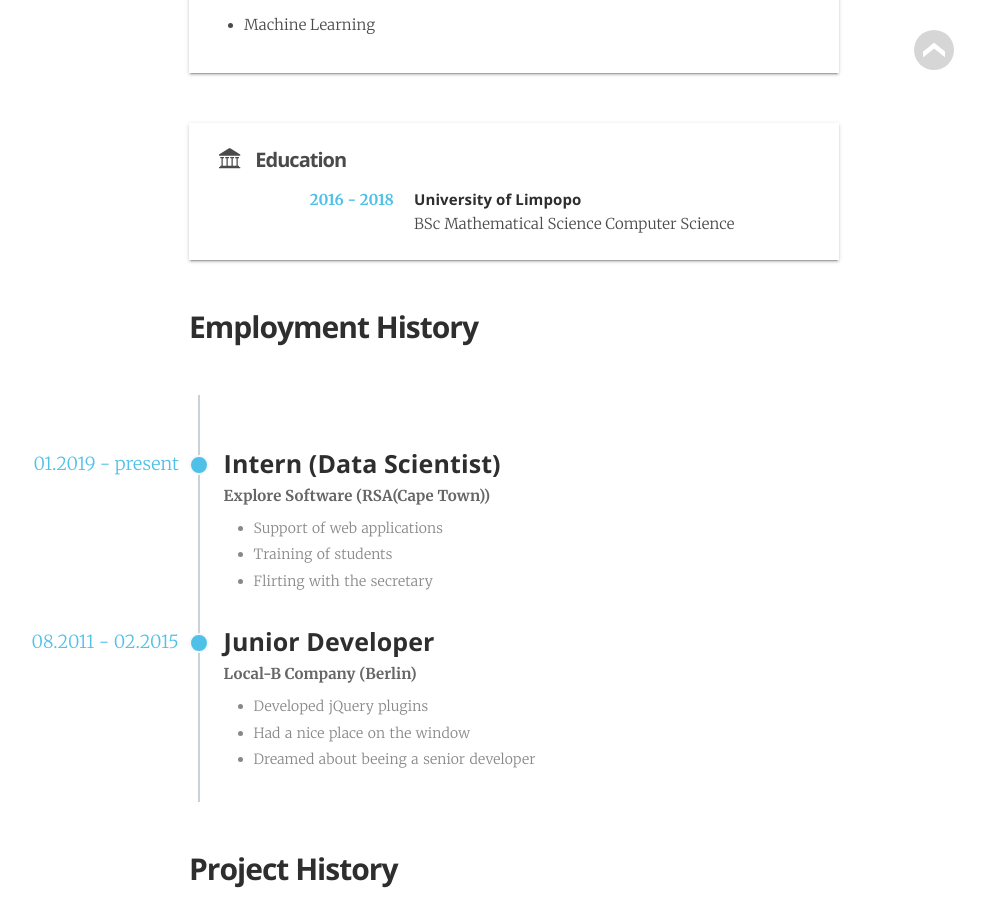
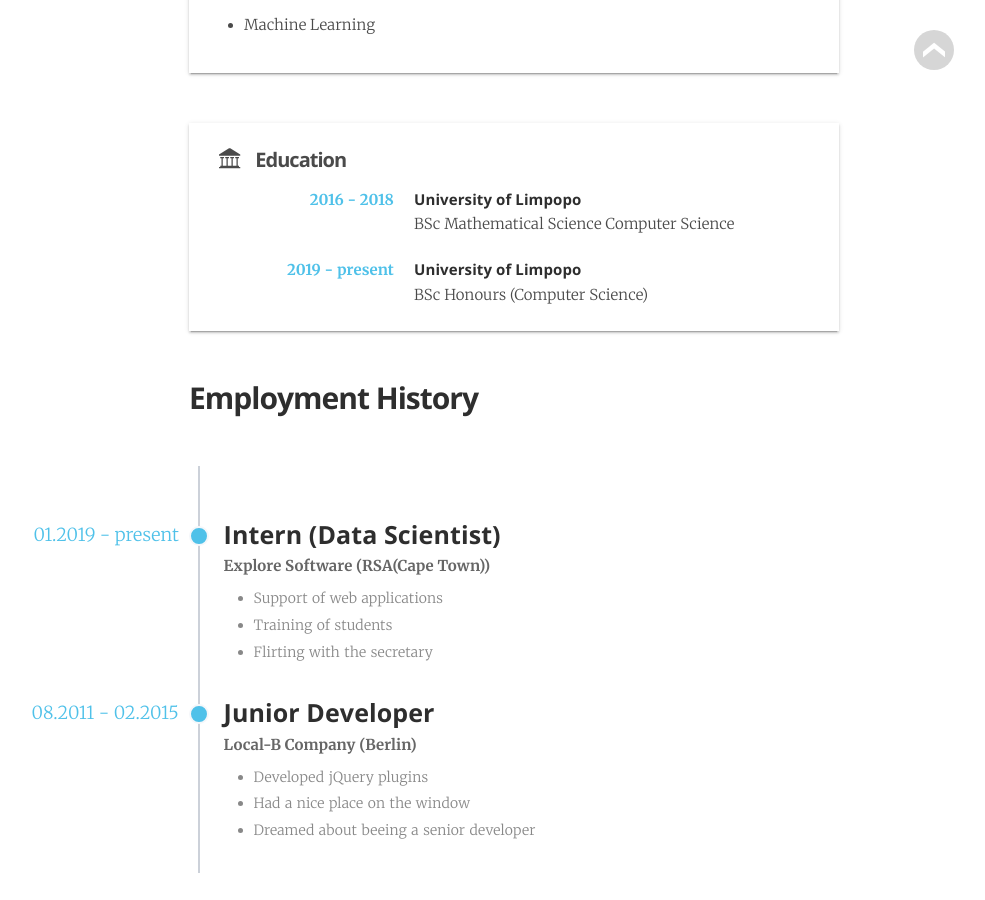
Before and after one commit to AllieUbisse/allieubisse.github.io, a Jekyll site: the page built from _pages/cv.html, in a window 1280 px wide and 900 px high, scrolled down 939 px. Shown: the whole window, without its empty margins (126-1111 px from the left). Built offline with Jekyll 4.4.1, drawn with Linux system fonts in a browser that asks for light colours; some web fonts are replaced.

Commit message:
add cv content

```diff
--- a/_data/cv.yml
+++ b/_data/cv.yml
@@ -10,6 +10,9 @@ jdecent:
         - time:             "2016 - 2018"
           location:         "University of Limpopo"
           description:      "BSc Mathematical Science Computer Science"
+        - time:             "2019 - present"
+          location:         "University of Limpopo"
+          description:      "BSc Honours (Computer Science)"
     employment:
         - time:             "01.2019 - present"
           location:         "RSA(Cape Town)"
```
